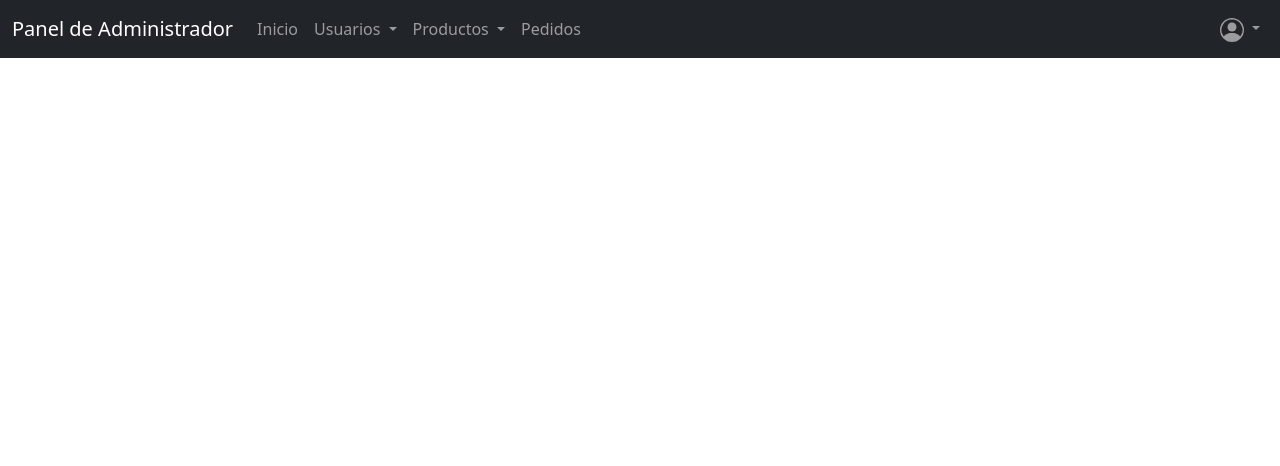
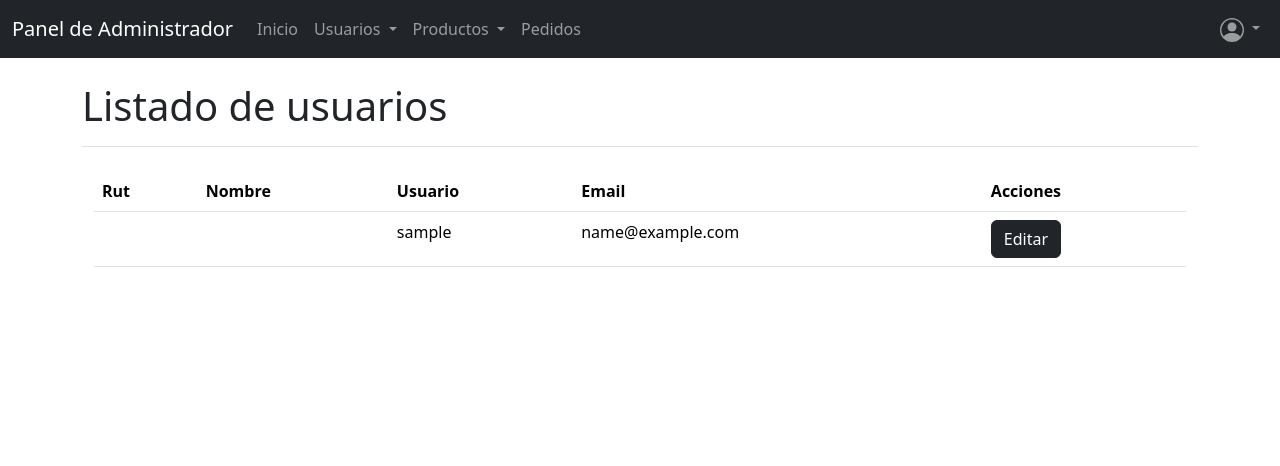
Before and after one commit to m-fuentesr/proyecto-github, a Django app: page /listadousuarios/ in a window 1280 px wide. Shown: the top 466 px of the page. Run offline with Django 5.2, Linux system fonts and the light colour scheme; the visitor is signed in with stand-in values (Sample User, id 1); data comes from the database, SQL or seed files in the repository; some libraries are stand-ins or nearby versions.

Commit message:
Añadir funcionalidad de eliminación y suspensión de usuarios en el listado

```diff
--- a/mobilemart/templates/mobilemart/listadousuarios.html
+++ b/mobilemart/templates/mobilemart/listadousuarios.html
@@ -14,5 +14,60 @@
 
 
     {% block contenido %}
+    <div class="container mt-4">
+        <h1 class="border-bottom pb-3">Listado de usuarios</h1>
+        <div class="container mt-4">
+            <table class="table table-hover">
+                <thead>
+                    <tr>
+                        <th>Rut</th>
+                        <th>Nombre</th>
+                        <th>Usuario</th>
+                        <th>Email</th>
+                        <th>Acciones</th>
+                    </tr>
+                </thead>
+                <tbody>
+                    {% for u in usuarios %}
+                    <tr>
+                        <td>{{ u.rut }}</td>
+                        <td>{{ u.nombre }} {{ u.apellido }}</td>
+                        <td>{{ u.username }}</td>
+                        <td>{{ u.email }}</td>
+                        <td>
+                            <a href="{% url 'detalleusuario' pk=u.pk %}">
+                                <button class="btn btn-dark">Editar</button>
+                            </a>
+                            {% if not u.is_superuser %}
+                            <form method="post" action="{% url 'eliminarusuario' pk=u.pk %}" style="display:inline;" id="delete-form-{{ u.pk }}">
+                                {% csrf_token %}
+                                <button type="button" class="btn btn-danger ms-2" onclick="confirmDelete('{{ u.pk }}')">Eliminar</button>
+                            </form>
+                            <button class="btn btn-warning ms-2" onclick="suspenderUsuario()">Suspender</button>
+                            {% endif %}
+                        </td>
+                    </tr>
+                    {% endfor %}
+                </tbody>
+            </table>
+        </div>
+    </div>
 
+    <script>
+        function confirmDelete(pk) {
+            Swal.fire({
+                title: '¿Estás seguro?',
+                text: "El usuario será eliminado permanentemente.",
+                icon: 'warning',
+                showCancelButton: true,
+                confirmButtonColor: '#dc3545',
+                confirmButtonText: 'Sí, eliminarlo',
+                cancelButtonText: 'Cancelar'
+            }).then(function(result) {
+                if (result.isConfirmed) {
+                    document.getElementById('delete-form-' + pk).submit();
+                }
+            })
+        }
+    </script>
     {% endblock contenido %}
```
